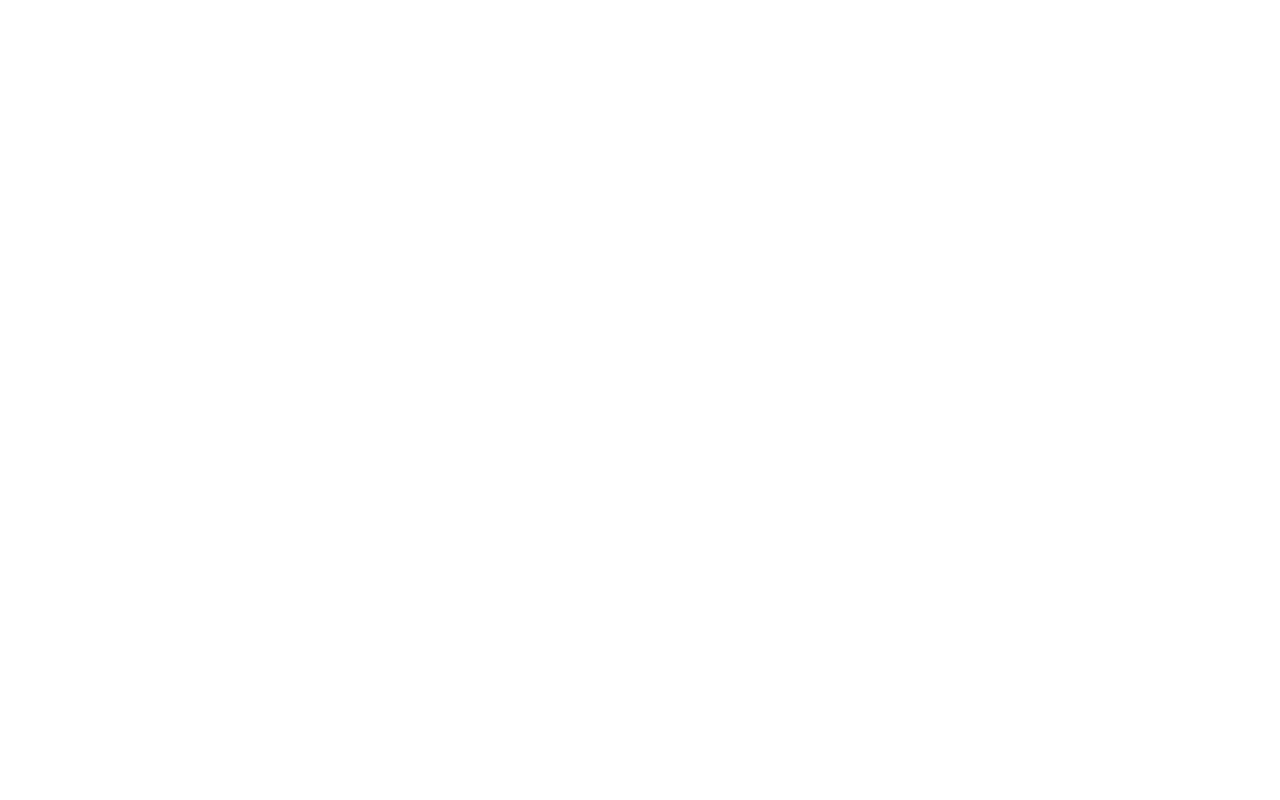
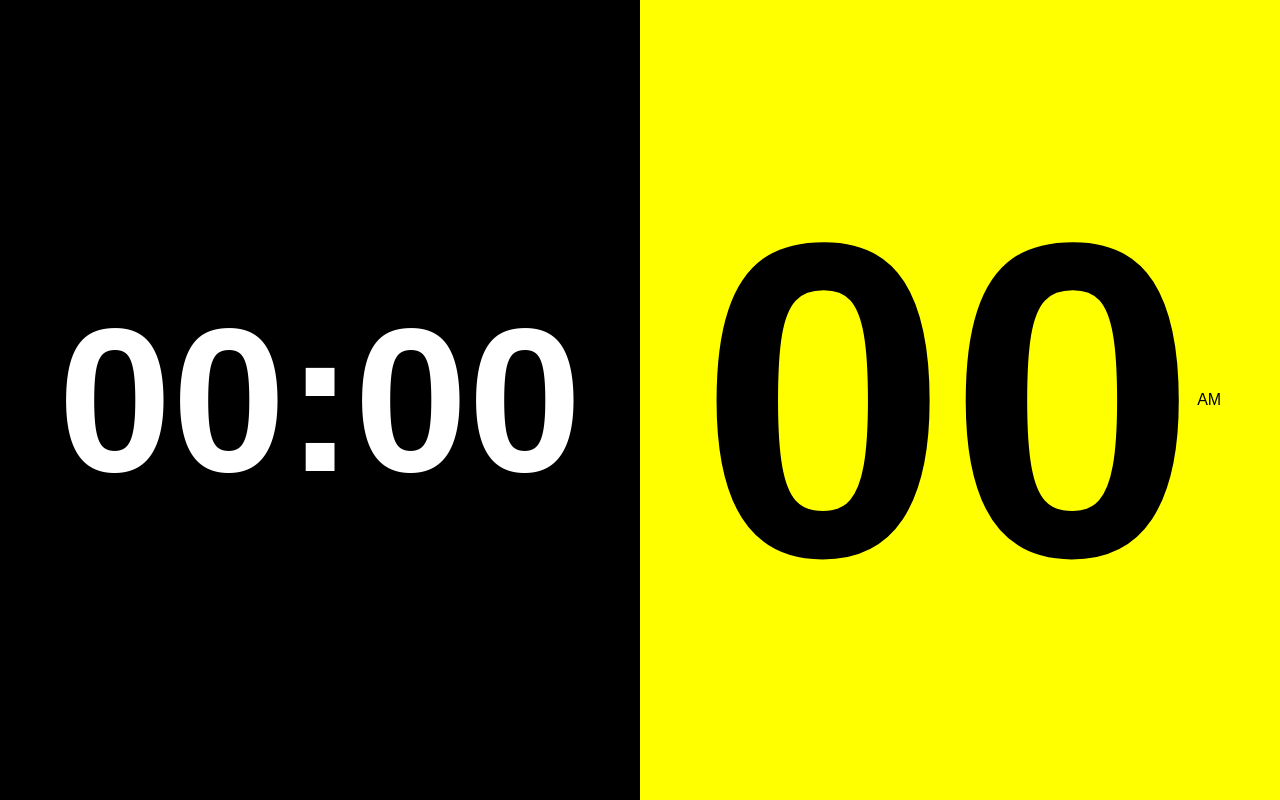
Before and after one commit to mohit0268/digital-clock, a plain HTML site: page index.html in a window 1280 px wide. Drawn offline with Linux system fonts and the light colour scheme.

Commit message:
section completed

```diff
--- a/app.js
+++ b/app.js
@@ -0,0 +1 @@
+var hours=document.querySelector("#")
--- a/index.html
+++ b/index.html
@@ -8,6 +8,17 @@
     <link rel="stylesheet" type="text/css" href="styles.css">
 </head>
 <body>
+    <section>
+        <div class="sec sec1">
+            <h2 id="hours">00</h2>
+            <h2 id="dot">:</h2>
+            <h2 id="minutes">00</h2>
+        </div>
+        <div class="sec sec2">
+            <h2 id="seconds">00</h2>
+            <span id="ampm">AM</span>
+        </div>
+    </section>
 
     <script src="app.js"></script>
 </body>
--- a/styles.css
+++ b/styles.css
@@ -0,0 +1,38 @@
+*{
+    margin: 0;
+    padding:0;
+    box-sizing: border-box;
+    font-family:sans-serif;
+}
+section{
+    position: relative;
+    width:100%;
+    height:100vh;
+    background-color: yellow;
+    overflow: hidden;
+    display: flex;
+}
+.sec{
+    position: relative;
+    width:50%;
+    height:100%;
+    background-color: black;
+    display: flex;
+    justify-content: center;
+    align-items:center;
+}
+.sec h2{
+    font-size: 16vw;
+    font-weight: 800;
+    line-height: 1rem;
+    color:#fff;
+
+}
+.sec2{
+    background-color:#ffff00;
+}
+.sec2 h2{
+    color: #000;
+    font-size: 35vw;
+
+}
```
